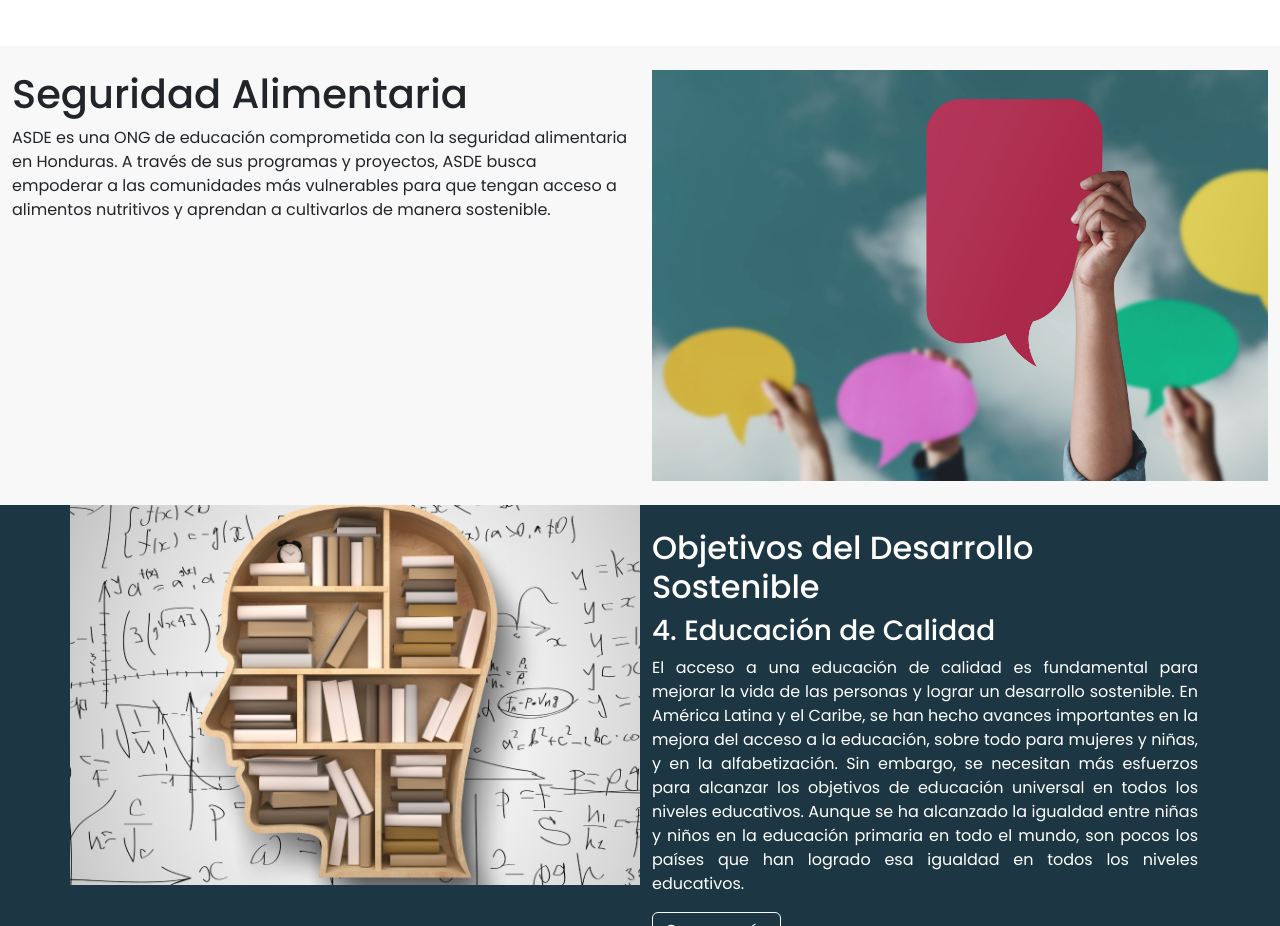
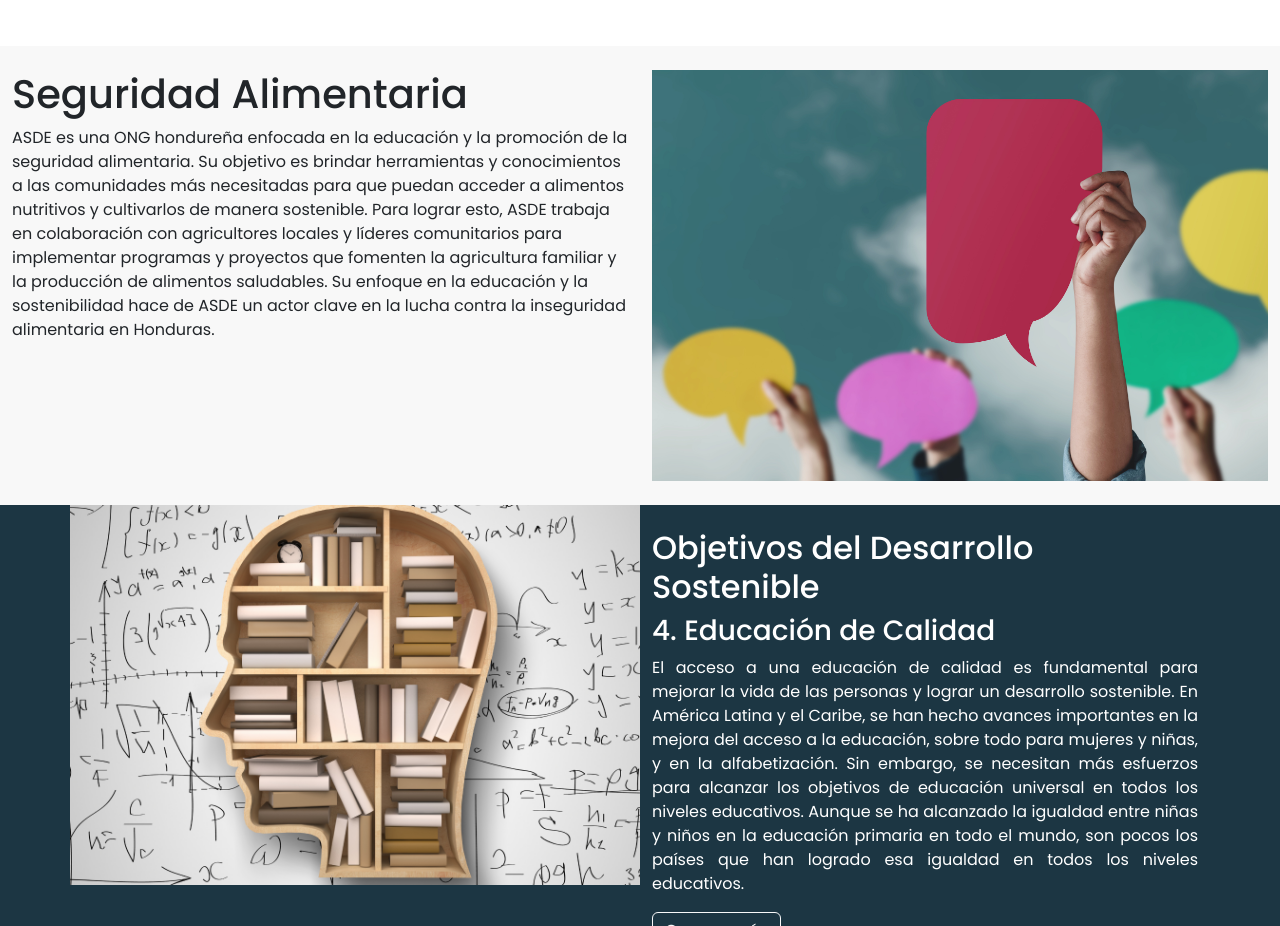
Before and after one commit to DaniloRiver/ASDEPAGE, a plain HTML site: page index.html in a window 1280 px wide. Shown: the part 2433-3359 px from the top of the page. Drawn offline with nearby package versions, Linux system fonts and the light colour scheme.

Commit message:
noveno commit

```diff
--- a/index.html
+++ b/index.html
@@ -400,8 +400,9 @@
           <div class="row">
             <div class="col-12 col-lg-6 pt-4 pb-4">
               <h1>Seguridad Alimentaria</h1>
-              <p>ASDE es una ONG de educación comprometida con la seguridad alimentaria en Honduras. A través de sus programas y proyectos, ASDE busca empoderar a las comunidades más vulnerables para que tengan
-                acceso a alimentos nutritivos y aprendan a cultivarlos de manera sostenible.</p>
+              <p>ASDE es una ONG hondureña enfocada en la educación y la promoción de la seguridad alimentaria. Su objetivo es brindar herramientas y conocimientos a las comunidades más necesitadas para que puedan acceder a
+                alimentos nutritivos y cultivarlos de manera sostenible. Para lograr esto, ASDE trabaja en colaboración con agricultores locales y líderes comunitarios para implementar programas y proyectos que fomenten la agricultura
+                 familiar y la producción de alimentos saludables. Su enfoque en la educación y la sostenibilidad hace de ASDE un actor clave en la lucha contra la inseguridad alimentaria en Honduras.</p>
             </div>
             <div class="col-12 col-lg-6 pt-4 pb-4" id="banner-col-img">
               <img src="assets/images/5.png" alt="Descripción de la imagen" class="img-fluid">
```
